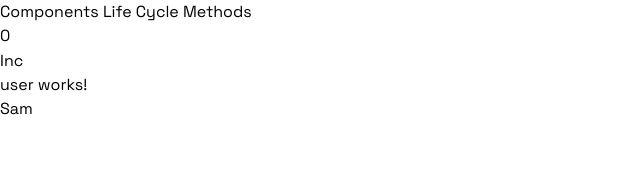
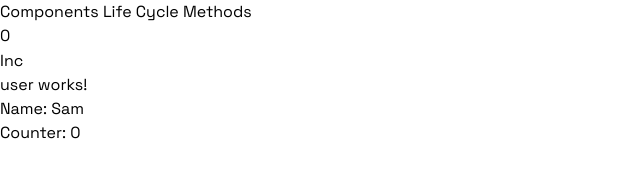
Before and after one commit to elishabhatti/angular-app, an Angular app: page / in a window 1280 px wide. Shown: the top 195 px of the page, without its empty margins (0-640 px from the left). Built offline with nearby package versions, Linux system fonts and the light colour scheme.

Commit message:
component life cycle with counter

```diff
--- a/src/app/app.html
+++ b/src/app/app.html
@@ -2,5 +2,5 @@
 <h1>{{counter}}</h1>
 <button (click)="updatedCounter()">Inc</button>
 <div *ngIf="counter != 5">
-  <app-user> </app-user>
+  <app-user [counter]="counter"> </app-user>
 </div>
--- a/src/app/user/user.html
+++ b/src/app/user/user.html
@@ -1,2 +1,3 @@
 <p>user works!</p>
-<h1>{{name}} </h1>
+<h1>Name: {{name}} </h1>
+<h1>Counter: {{counter}} </h1>
```
Also changed, not shown: src/app/user/user.ts (+5 -5 lines).
